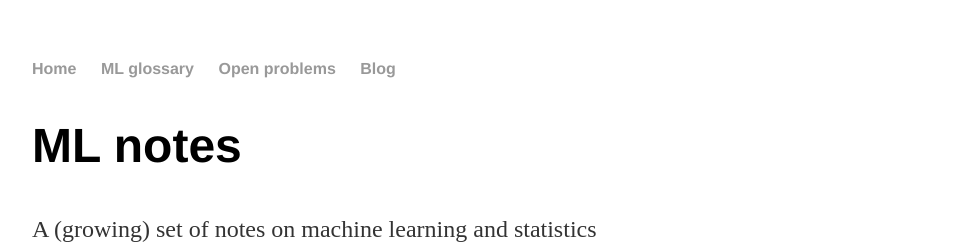
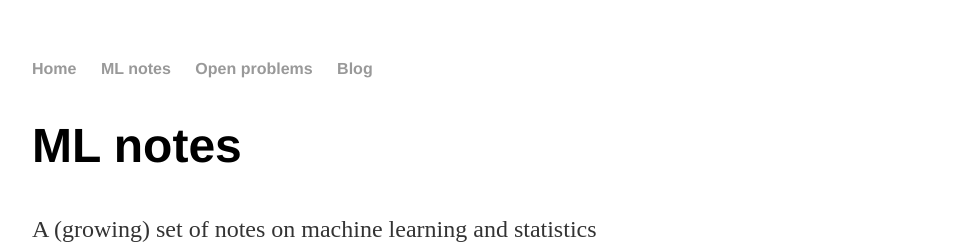
Before and after one commit to bayesianobserver/bayesianobserver.github.io, a Jekyll site: the page built from ml.md, in a window 1280 px wide. Shown: the top 252 px of the page, without its empty margins (160-1119 px from the left). Built offline with Jekyll 4.4.1, drawn with Linux system fonts in a browser that asks for light colours.

Commit message:
Update default.html

```diff
--- a/_layouts/default.html
+++ b/_layouts/default.html
@@ -9,7 +9,7 @@
 			<nav>
 	    		<ul>
 	        		<li><a href="/">Home</a></li>
-		        	<li><a href="/mlGlossary/">ML glossary</a></li>
+		        	<li><a href="/ml">ML notes</a></li>
 	        		<li><a href="/openProblems/">Open problems</a></li>
 	        		<li><a href="/blog">Blog</a></li>
 	    		</ul>
```
